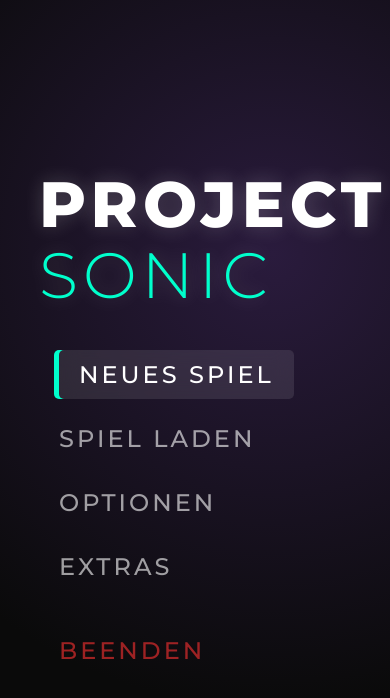
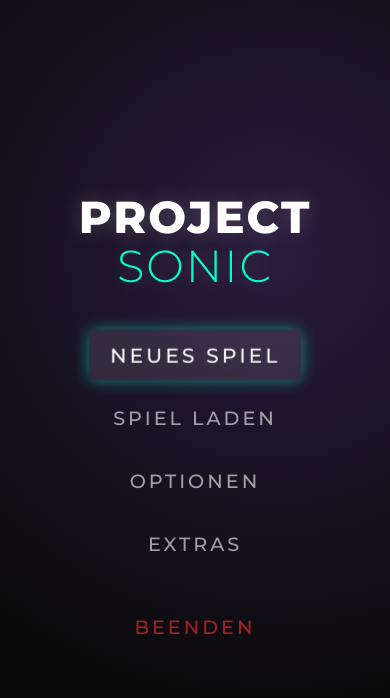
Before and after one commit to emreo29/web-game, a plain HTML site: page index.html in a window 390 px wide. Drawn offline with Linux system fonts and the light colour scheme.

Commit message:
Mobile Optimierung für das Menü hinzugefügt

```diff
--- a/style.css
+++ b/style.css
@@ -111,3 +111,42 @@ body {
     from { opacity: 0; transform: translateX(-20px); }
     to { opacity: 1; transform: translateX(0); }
 }
+
+
+/* =========================================
+   📱 MOBILE OPTIMIERUNG (Handys & Tablets)
+   ========================================= */
+@media (max-width: 768px) {
+
+    /* 1. Menü in die absolute Mitte rücken */
+    .menu-container {
+        margin-left: 0;
+        align-items: center;
+        text-align: center;
+        width: 100%;
+    }
+
+    /* 2. Buttons in die Mitte setzen */
+    .main-nav {
+        align-items: center;
+    }
+
+    /* 3. Den riesigen Titel etwas schrumpfen */
+    .game-title {
+        font-size: 2.8rem;
+        letter-spacing: 2px;
+    }
+
+    /* 4. Touch-Optimierung für dicke Daumen */
+    .nav-btn {
+        font-size: 1.2rem;
+        padding: 12px 20px; /* Macht die unsichtbare Klick-Fläche größer */
+    }
+
+    /* 5. Auf dem Handy gibt es keine Maus, also ändern wir den Hover-Effekt etwas ab,
+       damit der Button beim Antippen nicht komisch aus dem Bildschirm rutscht */
+    .nav-btn:hover, .nav-btn:focus {
+        transform: scale(1.05); /* Wird leicht größer statt nach rechts zu rutschen */
+        box-shadow: 0 0 15px rgba(0, 255, 204, 0.5); /* Ein sanftes Leuchten statt dem Balken */
+    }
+}
```
